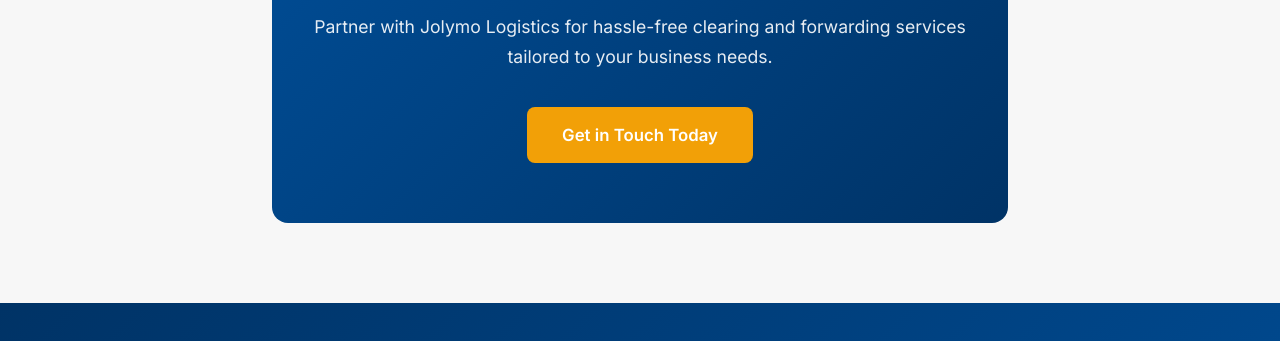
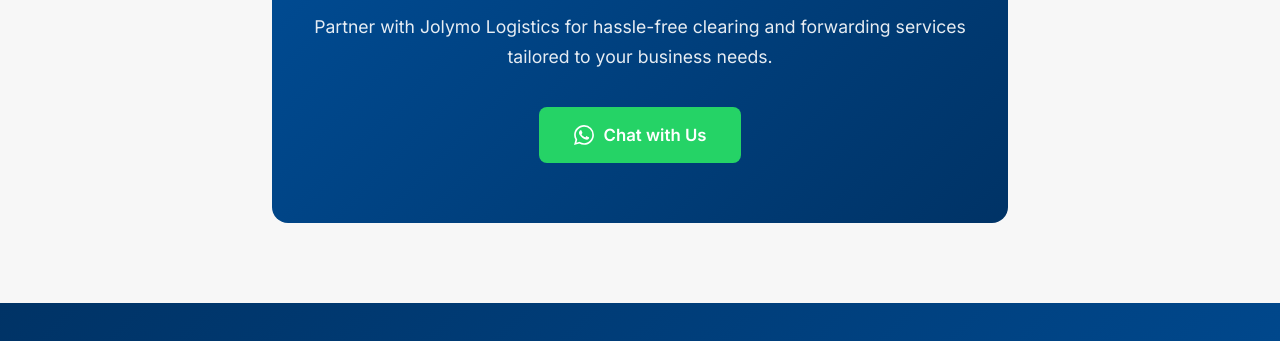
Before and after one commit to victorjudysen/jolymo, a plain HTML site: page about.html in a window 1280 px wide. Shown: the part 3477-3818 px from the top of the page. Drawn offline with Linux system fonts and the light colour scheme.

Commit message:
Oct.24: rebuilding the website-13.

```diff
--- a/about.html
+++ b/about.html
@@ -258,7 +258,12 @@
                 <p style="font-size: 1.1rem; color: rgba(255, 255, 255, 0.9); margin-bottom: 35px; line-height: 1.7;">Partner with Jolymo Logistics for hassle-free clearing and forwarding services tailored to your business needs.</p>
 
                 <div style="display: flex; gap: 15px; justify-content: center; flex-wrap: wrap;">
-                    <a href="contact.html" style="display: inline-block; padding: 15px 35px; background: #F2A007; color: white; text-decoration: none; border-radius: 8px; font-weight: 600; font-size: 1.05rem; transition: all 0.3s ease;" onmouseover="this.style.background='#D68F06';" onmouseout="this.style.background='#F2A007';">Get in Touch Today</a>
+                    <a href="https://wa.link/yfrygi" target="_blank" rel="noopener noreferrer" style="display: inline-flex; align-items: center; gap: 10px; padding: 15px 35px; background: #25D366; color: white; text-decoration: none; border-radius: 8px; font-weight: 600; font-size: 1.05rem; transition: all 0.3s ease;" onmouseover="this.style.background='#20BA5A';" onmouseout="this.style.background='#25D366';">
+                        <svg width="20" height="20" viewBox="0 0 24 24" fill="currentColor">
+                            <path d="M17.472 14.382c-.297-.149-1.758-.867-2.03-.967-.273-.099-.471-.148-.67.15-.197.297-.767.966-.94 1.164-.173.199-.347.223-.644.075-.297-.15-1.255-.463-2.39-1.475-.883-.788-1.48-1.761-1.653-2.059-.173-.297-.018-.458.13-.606.134-.133.298-.347.446-.52.149-.174.198-.298.298-.497.099-.198.05-.371-.025-.52-.075-.149-.669-1.612-.916-2.207-.242-.579-.487-.5-.669-.51-.173-.008-.371-.01-.57-.01-.198 0-.52.074-.792.372-.272.297-1.04 1.016-1.04 2.479 0 1.462 1.065 2.875 1.213 3.074.149.198 2.096 3.2 5.077 4.487.709.306 1.262.489 1.694.625.712.227 1.36.195 1.871.118.571-.085 1.758-.719 2.006-1.413.248-.694.248-1.289.173-1.413-.074-.124-.272-.198-.57-.347m-5.421 7.403h-.004a9.87 9.87 0 01-5.031-1.378l-.361-.214-3.741.982.998-3.648-.235-.374a9.86 9.86 0 01-1.51-5.26c.001-5.45 4.436-9.884 9.888-9.884 2.64 0 5.122 1.03 6.988 2.898a9.825 9.825 0 012.893 6.994c-.003 5.45-4.437 9.884-9.885 9.884m8.413-18.297A11.815 11.815 0 0012.05 0C5.495 0 .16 5.335.157 11.892c0 2.096.547 4.142 1.588 5.945L.057 24l6.305-1.654a11.882 11.882 0 005.683 1.448h.005c6.554 0 11.89-5.335 11.893-11.893a11.821 11.821 0 00-3.48-8.413Z"/>
+                        </svg>
+                        Chat with Us
+                    </a>
                 </div>
             </div>
         </div>
```
